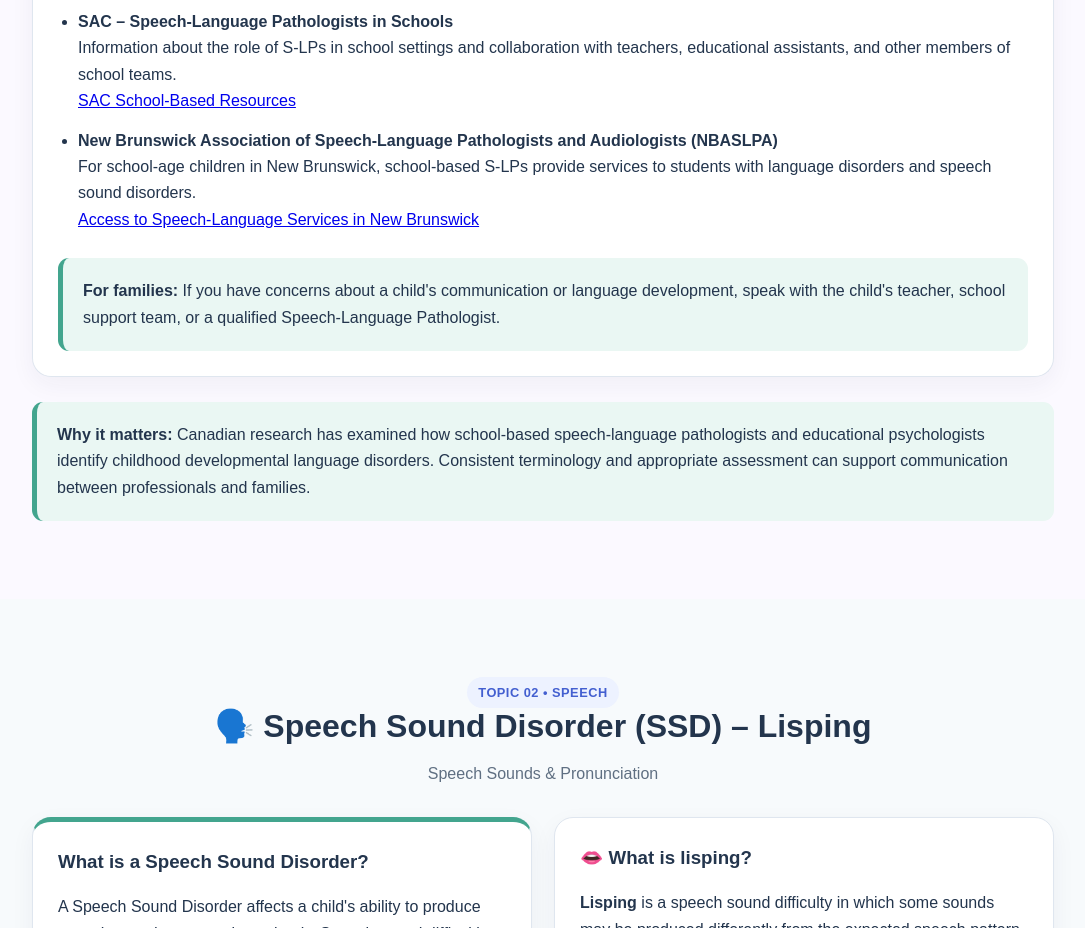
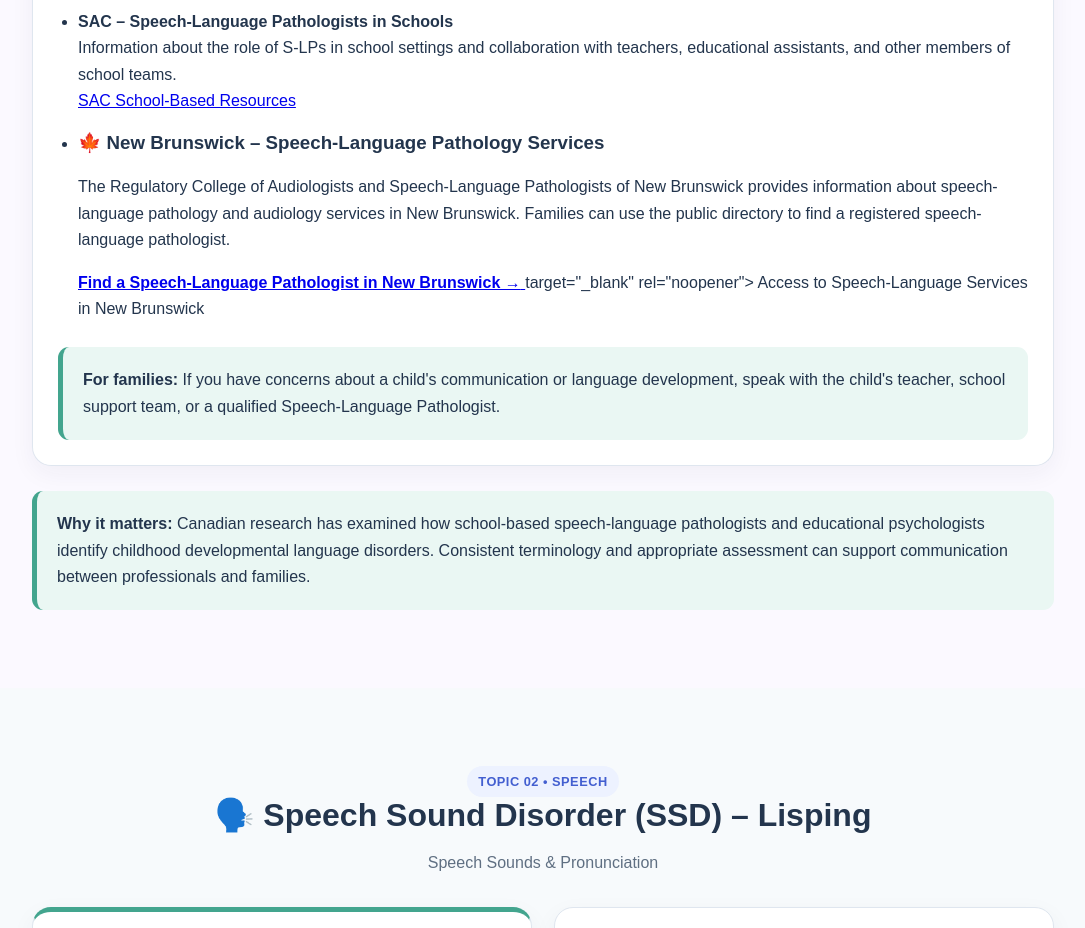
Before and after one commit to abassihouda4/houdaabassi4.github.io, a plain HTML site: page index.html in a window 1280 px wide. Shown: the part 2820-3748 px from the top of the page, without its empty margins (97-1182 px from the left). Drawn offline with Linux system fonts and the light colour scheme.

Commit message:
Update index.html

```diff
--- a/index.html
+++ b/index.html
@@ -777,13 +777,20 @@
 
 <li>
 
-<strong>New Brunswick Association of Speech-Language Pathologists and Audiologists (NBASLPA)</strong><br>
-
-For school-age children in New Brunswick, school-based S-LPs provide services to students with language disorders and speech sound disorders.
-
-<br>
-
-<a href="https://nbaslpa.ca/wp-content/uploads/2021/04/Access-to-Audio-and-SLP-Services-in-NB.pdf"
+<h3>🍁 New Brunswick – Speech-Language Pathology Services</h3>
+
+<p>
+  The Regulatory College of Audiologists and Speech-Language Pathologists
+  of New Brunswick provides information about speech-language pathology
+  and audiology services in New Brunswick. Families can use the public
+  directory to find a registered speech-language pathologist.
+</p>
+
+<a href="https://rcaslpnb-oaonb.alinityapp.com/Client/PublicDirectory/Registrant/ed50db74-b40f-ef11-9930-6045bd5e1989"
+   target="_blank"
+   rel="noopener">
+  <strong>Find a Speech-Language Pathologist in New Brunswick →</strong>
+</a>
 target="_blank"
 rel="noopener">
 Access to Speech-Language Services in New Brunswick
```
